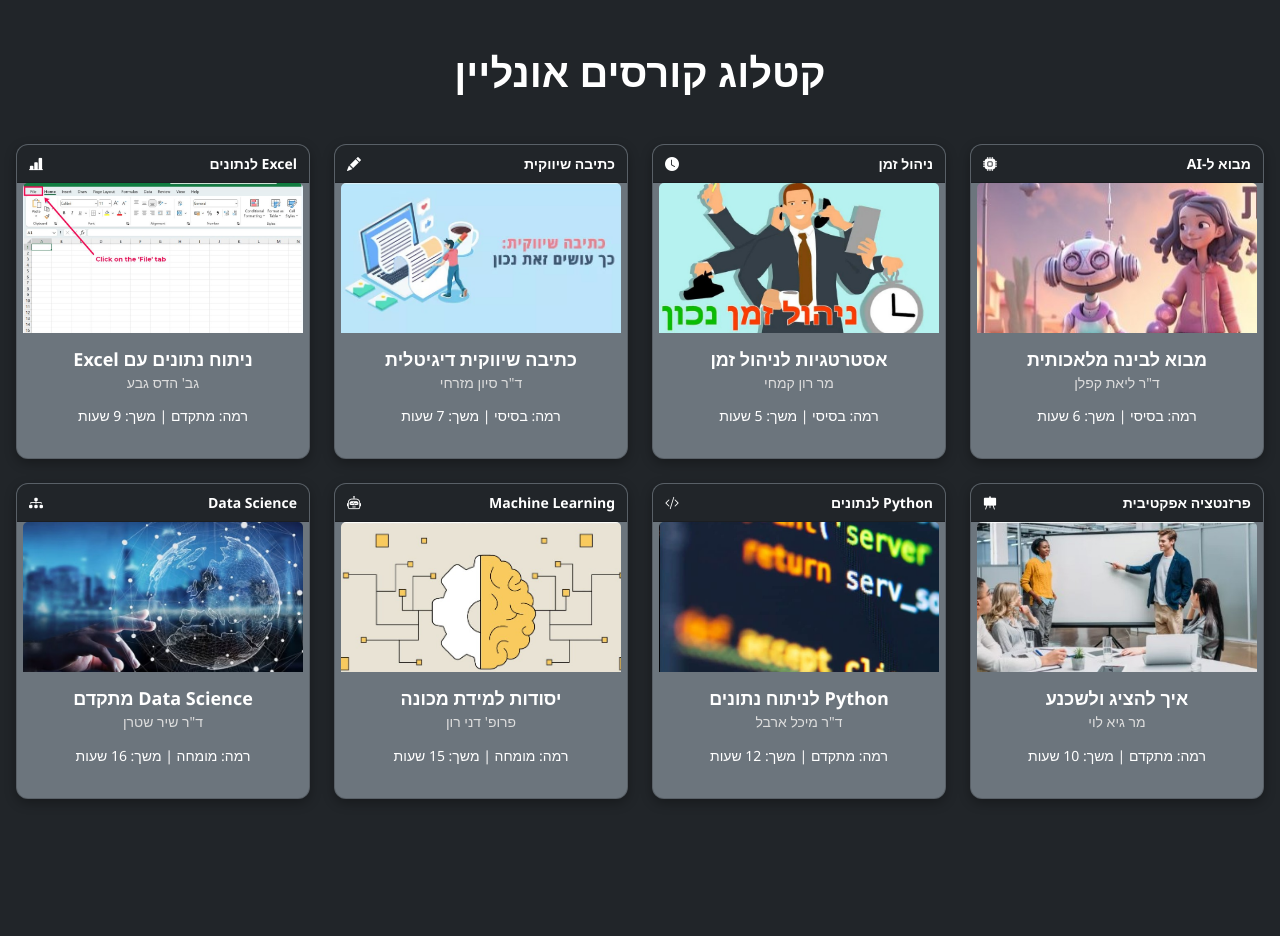
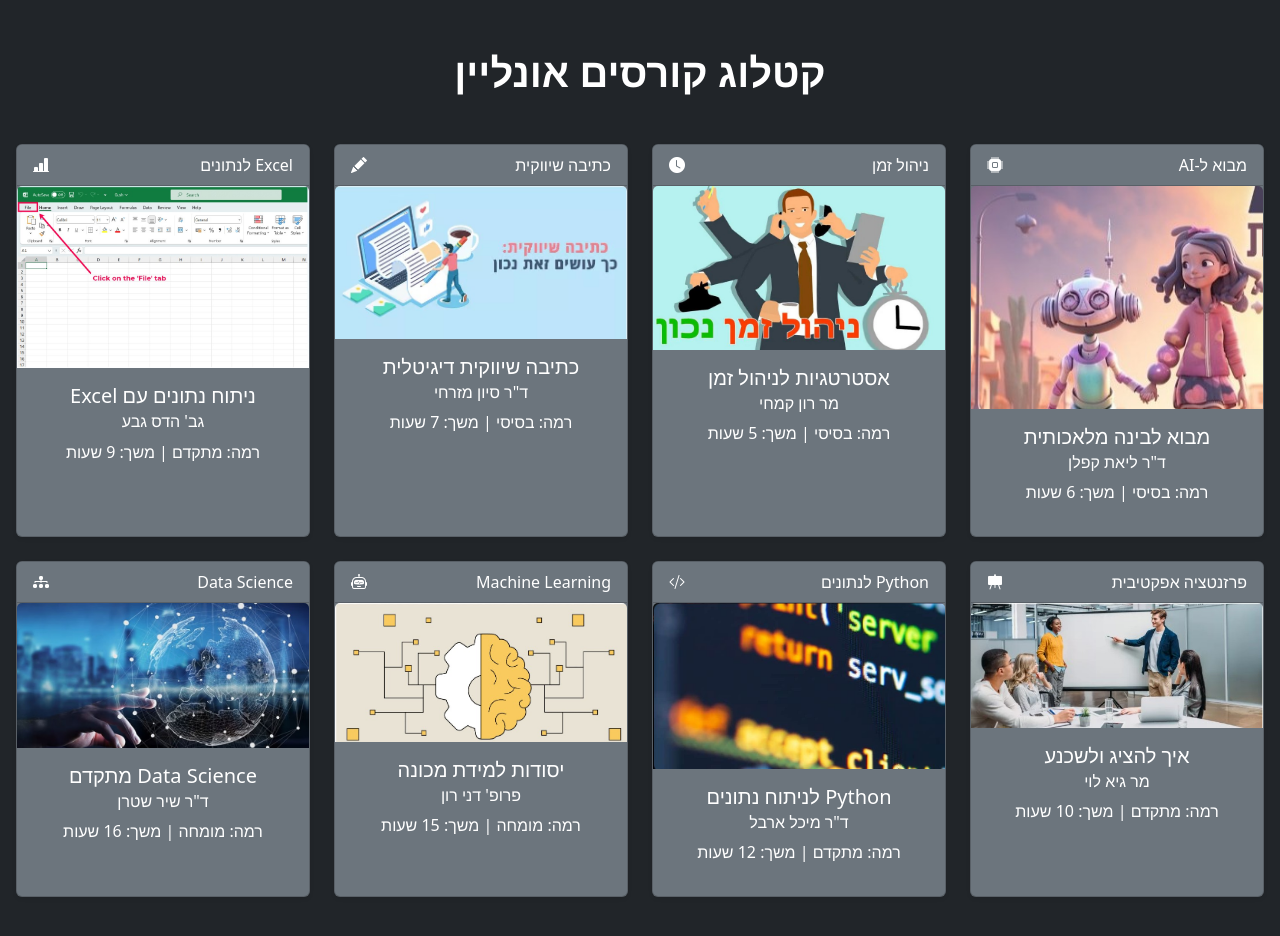
Before and after one commit to mayhaham/project-may-haham-322516642, a plain HTML site: page q1/index.html in a window 1280 px wide. Before the commit the page ends 847 px from the top, so only its background shows below. Drawn offline with nearby package versions, Linux system fonts and the light colour scheme.

Commit message:
סופי - תיקון רספונסיביות

```diff
--- a/q1/index.html
+++ b/q1/index.html
@@ -6,22 +6,21 @@
   <meta name="viewport" content="width=device-width, initial-scale=1">
   <link href="https://cdn.jsdelivr.net/npm/bootstrap@5.3.0/dist/css/bootstrap.rtl.min.css" rel="stylesheet">
   <link rel="stylesheet" href="https://cdn.jsdelivr.net/npm/bootstrap-icons@1.10.5/font/bootstrap-icons.css">
-  <link rel="stylesheet" href="style.css">
 </head>
+
 <body class="bg-dark text-white text-center">
-
   <div class="container-fluid px-3 py-5">
     <h1 class="text-center mb-5 fw-bold">קטלוג קורסים אונליין</h1>
 
     <div class="row g-4 justify-content-center">
 
       <div class="col-12 col-md-6 col-lg-3">
-        <div class="card bg-secondary text-white">
-          <div class="card-header bg-dark d-flex justify-content-between align-items-center">
+        <div class="card bg-secondary text-white shadow-sm h-100">
+          <div class="card-header bg-secondary text-white d-flex justify-content-between align-items-center">
             <span>מבוא ל-AI</span>
             <i class="bi bi-cpu-fill"></i>
           </div>
-          <img src="images/course1.jpg" class="card-img-top course-img" alt="קורס AI">
+          <img src="images/course1.jpg" class="card-img-top course-img" alt="מבוא ל-AI">
           <div class="card-body">
             <h5 class="card-title">מבוא לבינה מלאכותית</h5>
             <h6 class="card-subtitle mb-2">ד"ר ליאת קפלן</h6>
@@ -32,8 +31,8 @@
       </div>
 
       <div class="col-12 col-md-6 col-lg-3">
-        <div class="card bg-secondary text-white">
-          <div class="card-header bg-dark d-flex justify-content-between align-items-center">
+        <div class="card bg-secondary text-white shadow-sm h-100">
+          <div class="card-header bg-secondary text-white d-flex justify-content-between align-items-center">
             <span>ניהול זמן</span>
             <i class="bi bi-clock-fill"></i>
           </div>
@@ -48,12 +47,12 @@
       </div>
 
       <div class="col-12 col-md-6 col-lg-3">
-        <div class="card bg-secondary text-white">
-          <div class="card-header bg-dark d-flex justify-content-between align-items-center">
+        <div class="card bg-secondary text-white shadow-sm h-100">
+          <div class="card-header bg-secondary text-white d-flex justify-content-between align-items-center">
             <span>כתיבה שיווקית</span>
             <i class="bi bi-pencil-fill"></i>
           </div>
-          <img src="images/course3.jpg" class="card-img-top course-img" alt="כתיבה">
+          <img src="images/course3.jpg" class="card-img-top course-img" alt="כתיבה שיווקית">
           <div class="card-body">
             <h5 class="card-title">כתיבה שיווקית דיגיטלית</h5>
             <h6 class="card-subtitle mb-2">ד"ר סיון מזרחי</h6>
@@ -64,8 +63,8 @@
       </div>
 
       <div class="col-12 col-md-6 col-lg-3">
-        <div class="card bg-secondary text-white">
-          <div class="card-header bg-dark d-flex justify-content-between align-items-center">
+        <div class="card bg-secondary text-white shadow-sm h-100">
+          <div class="card-header bg-secondary text-white d-flex justify-content-between align-items-center">
             <span>Excel לנתונים</span>
             <i class="bi bi-bar-chart-line-fill"></i>
           </div>
@@ -80,8 +79,8 @@
       </div>
 
       <div class="col-12 col-md-6 col-lg-3">
-        <div class="card bg-secondary text-white">
-          <div class="card-header bg-dark d-flex justify-content-between align-items-center">
+        <div class="card bg-secondary text-white shadow-sm h-100">
+          <div class="card-header bg-secondary text-white d-flex justify-content-between align-items-center">
             <span>פרזנטציה אפקטיבית</span>
             <i class="bi bi-easel-fill"></i>
           </div>
@@ -96,8 +95,8 @@
       </div>
 
       <div class="col-12 col-md-6 col-lg-3">
-        <div class="card bg-secondary text-white">
-          <div class="card-header bg-dark d-flex justify-content-between align-items-center">
+        <div class="card bg-secondary text-white shadow-sm h-100">
+          <div class="card-header bg-secondary text-white d-flex justify-content-between align-items-center">
             <span>Python לנתונים</span>
             <i class="bi bi-code-slash"></i>
           </div>
@@ -112,12 +111,12 @@
       </div>
 
       <div class="col-12 col-md-6 col-lg-3">
-        <div class="card bg-secondary text-white">
-          <div class="card-header bg-dark d-flex justify-content-between align-items-center">
+        <div class="card bg-secondary text-white shadow-sm h-100">
+          <div class="card-header bg-secondary text-white d-flex justify-content-between align-items-center">
             <span>Machine Learning</span>
             <i class="bi bi-robot"></i>
           </div>
-          <img src="images/course7.jpg" class="card-img-top course-img" alt="ML">
+          <img src="images/course7.jpg" class="card-img-top course-img" alt="Machine Learning">
           <div class="card-body">
             <h5 class="card-title">יסודות למידת מכונה</h5>
             <h6 class="card-subtitle mb-2">פרופ' דני רון</h6>
@@ -128,12 +127,12 @@
       </div>
 
       <div class="col-12 col-md-6 col-lg-3">
-        <div class="card bg-secondary text-white">
-          <div class="card-header bg-dark d-flex justify-content-between align-items-center">
+        <div class="card bg-secondary text-white shadow-sm h-100">
+          <div class="card-header bg-secondary text-white d-flex justify-content-between align-items-center">
             <span>Data Science</span>
             <i class="bi bi-diagram-3-fill"></i>
           </div>
-          <img src="images/course8.jpg" class="card-img-top course-img" alt="DS">
+          <img src="images/course8.jpg" class="card-img-top course-img" alt="Data Science">
           <div class="card-body">
             <h5 class="card-title">Data Science מתקדם</h5>
             <h6 class="card-subtitle mb-2">ד"ר שיר שטרן</h6>
@@ -144,5 +143,6 @@
       </div>
     </div>
   </div>
+
 </body>
 </html>
--- a/q1/style.css
+++ b/q1/style.css
@@ -6,11 +6,8 @@ body {
 }
 
 .course-img {
-  width: 280px;
-  height: 150px;
+  height: 200px;
   object-fit: cover;
-  display: block;
-  margin: 0 auto;
 }
 
 .card {
```
Also changed, not shown: q3/style.css (+8 -9 lines).
